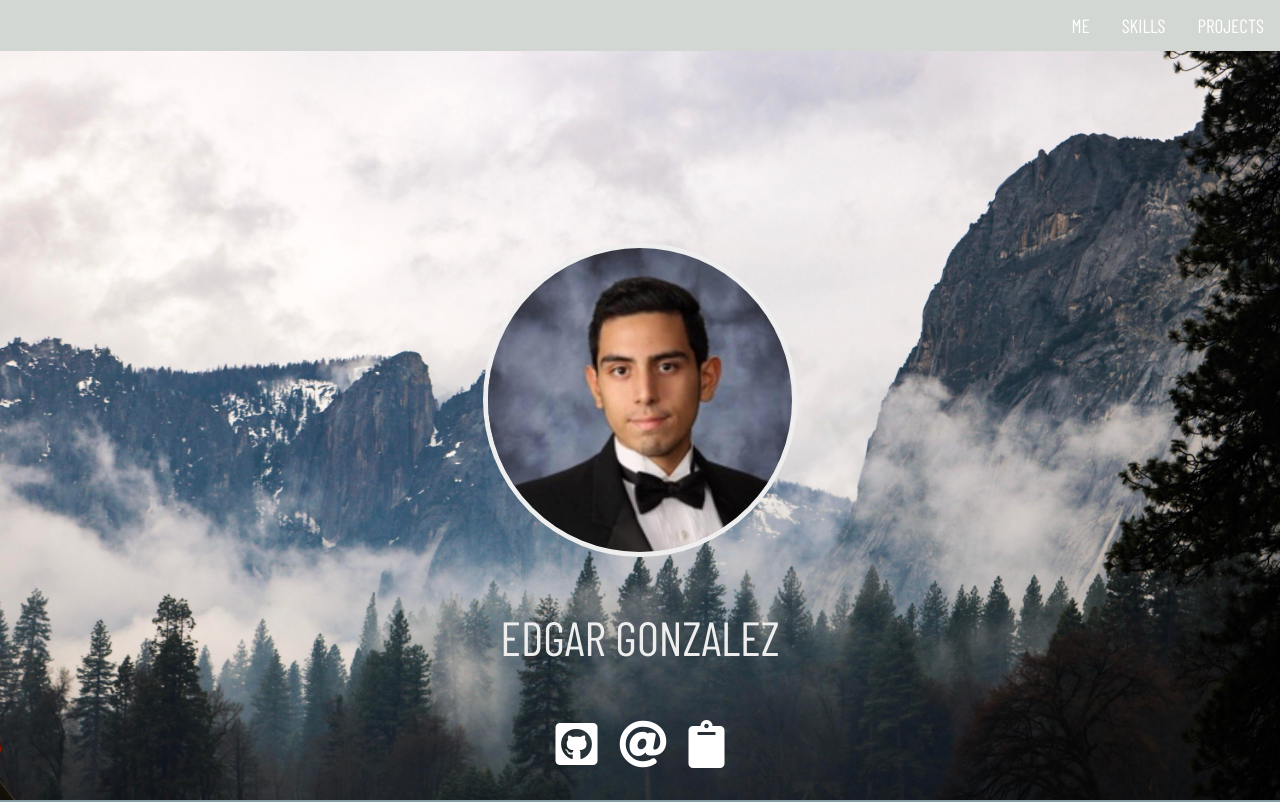
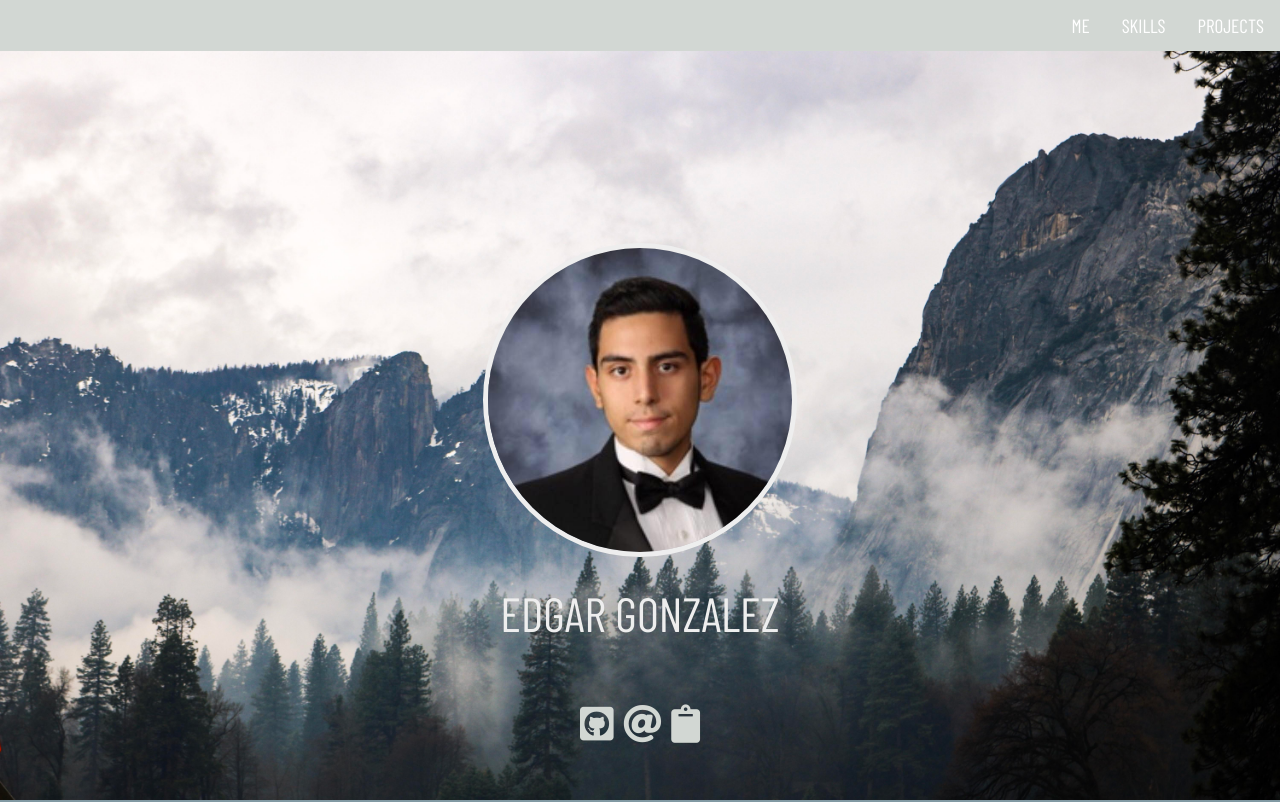
Before and after one commit to edgargonzalez2020/edgargonzalez2020.github.io, a plain HTML site: page index.html in a window 1280 px wide. Shown: the top 802 px of the page. Drawn offline with nearby package versions, Linux system fonts and the light colour scheme.

Commit message:
fixed styling issues

```diff
--- a/css/styles.css
+++ b/css/styles.css
@@ -63,13 +63,7 @@ li a:hover {
   Major section Styles
 #############################
 */
-#name-cover span a
-{
-  color: white;
-}
-#name-cover span{
-  padding: 6px;
-}
+
 #profile-pic {
   max-width: 38%;
   max-height: 38%;
@@ -87,13 +81,21 @@ li a:hover {
 #name-cover {
   margin: auto;
   position: absolute;
-  top: 70%;
+  top: 67%;
   right: 0;
-  bottom: 0;
   left: 0;
   font-size: 3em;
   color: #EEEEEE;
   display: block;
+}
+#name-cover a
+{
+  color: #D2D7D3;
+  font-size: .8em;
+}
+#name-cover a:hover
+{
+  color: #ECF0F1;
 }
 
 #skills-cover {
@@ -191,8 +193,12 @@ li a:hover {
   End Aux Styles
 ##########################
 */
+
+
 @media only screen and (max-width:414px) and (max-height:812px)
 {
+
+
   [class$="plain"],.devicon-react-original
   {
     font-size: 5rem;
--- a/index.html
+++ b/index.html
@@ -10,7 +10,7 @@
   <link href="https://use.fontawesome.com/releases/v5.0.2/css/all.css" rel="stylesheet">
 </head>
 
-<body data-spy="scroll" data-target="#scroll-to" data-offset="90">
+<body data-spy="scroll" data-target="#scroll-to" data-offset="10">
   <nav id="scroll-to">
     <ul>
       <li><a href="#projects">Projects</a></li>
@@ -22,9 +22,9 @@
     <img src="./img/me.jpg" id="profile-pic" class="animated" />
     <div id="name-cover" class="animated">
       <p>EDGAR GONZALEZ</p>
-      <span title="Github"><a href="github.com/edgargonzalez2020"><i class="fab fa-github-square"></i></a></span>
-      <span title="Email me!"><a href="mailto:edgar.gonzalez2@mavs.uta.edu"><i class="fas fa-at"></i></a></span>
-      <span title="Resume"><a href="./img/Edgar_Gonzalez.pdf"><i class="fas fa-clipboard"></i></a></span>
+      <a href="github.com/edgargonzalez2020"><i class="fab fa-github-square"></i></a>
+      <a href="mailto:edgar.gonzalez2@mavs.uta.edu"><i class="fas fa-at"></i></a>
+      <a href="./img/Edgar_Gonzalez.pdf"><i class="fas fa-clipboard"></i></a>
     </div>
   </div>
   <div id="skills-cover">
```
